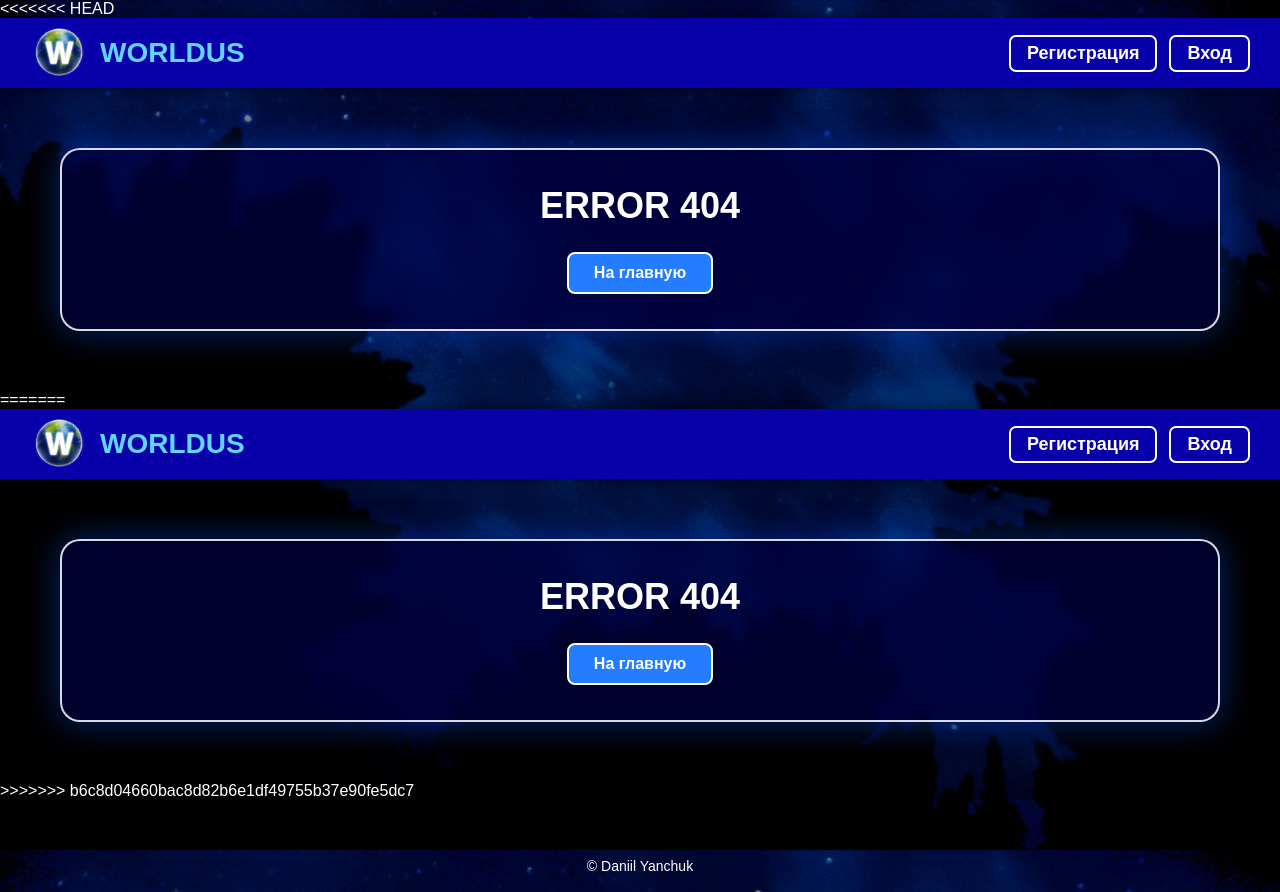
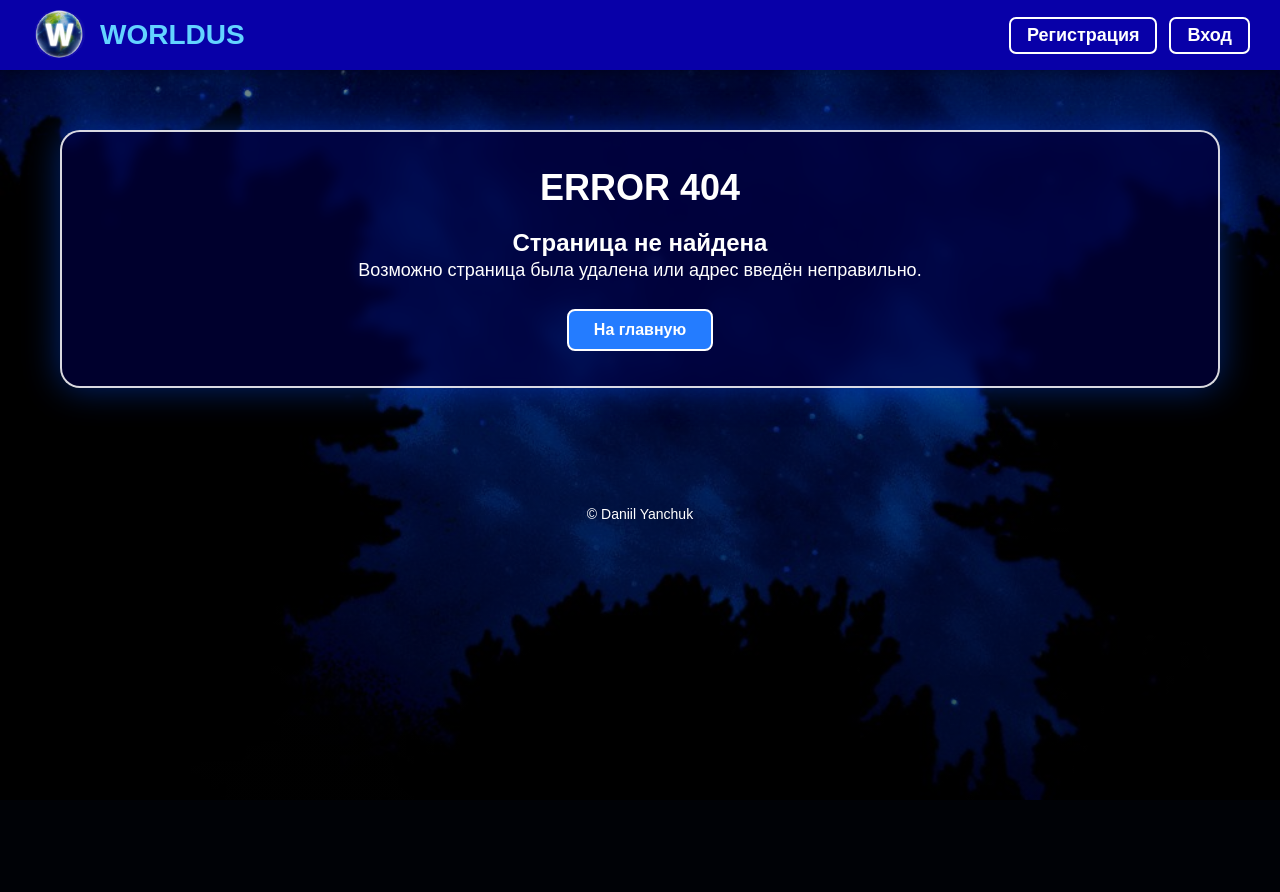
Before and after one commit to Daniil9123/Worldus, a PHP site: page /error404.php in a window 1280 px wide. After the commit the page ends 800 px from the top, so only its background shows below. Run offline with PHP 8.4, Linux system fonts and the light colour scheme.

Commit message:
Полная доработка ERROR404.

```diff
--- a/error404.php
+++ b/error404.php
@@ -1,38 +1,26 @@
-<<<<<<< HEAD
 <?php include "includes/header.php"; ?>
 
 <div class="container">
+
     <div class="card error-card">
+
         <h1>ERROR 404</h1>
-        <!-- <h2>Страница не найдена</h2>
+
+        <h2>Страница не найдена</h2>
 
         <p>
-
-        </p> -->
+            Возможно страница была удалена
+            или адрес введён неправильно.
+        </p>
 
         <div class="buttons">
-            <a href="index.php" class="btn blue">На главную</a>
+            <a href="index.php" class="btn blue">
+                На главную
+            </a>
         </div>
+
     </div>
+
 </div>
 
-=======
-<?php include "includes/header.php"; ?>
-
-<div class="container">
-    <div class="card error-card">
-        <h1>ERROR 404</h1>
-        <!-- <h2>Страница не найдена</h2>
-
-        <p>
-
-        </p> -->
-
-        <div class="buttons">
-            <a href="index.php" class="btn blue">На главную</a>
-        </div>
-    </div>
-</div>
-
->>>>>>> b6c8d04660bac8d82b6e1df49755b37e90fe5dc7
 <?php include "includes/footer.php"; ?>
```
Also changed, not shown: .htaccess (added).
